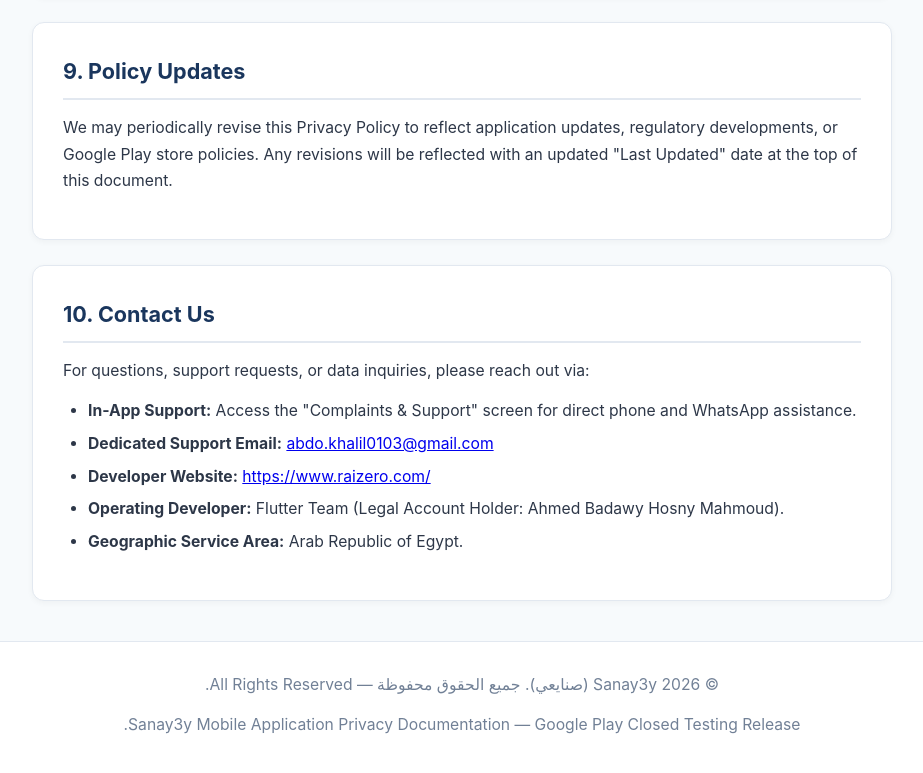
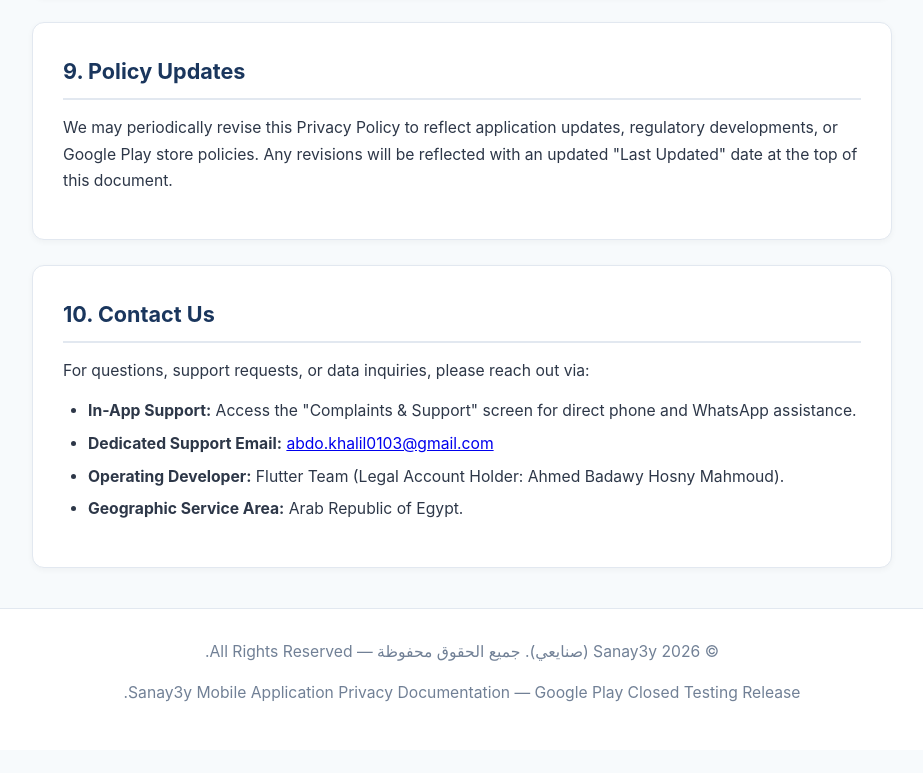
Before and after one commit to mahmoudhazem72/sanay3y-privacy-policy, a plain HTML site: page index.html in a window 1280 px wide. Shown: the part 10303-11076 px from the top of the page, without its empty margins (178-1101 px from the left). After the commit the page ends 11053 px from the top, so only its background shows below. Drawn offline with Linux system fonts and the light colour scheme.

Commit message:
Remove developer website link from index.html
Removed the developer website link from the support section.

```diff
--- a/index.html
+++ b/index.html
@@ -609,7 +609,6 @@
             <ul>
                 <li><strong>In-App Support:</strong> Access the "Complaints & Support" screen for direct phone and WhatsApp assistance.</li>
                 <li><strong>Dedicated Support Email:</strong> <a href="mailto:abdo.khalil0103@gmail.com">abdo.khalil0103@gmail.com</a></li>
-                <li><strong>Developer Website:</strong> <a href="https://www.raizero.com/" target="_blank" rel="noopener noreferrer">https://www.raizero.com/</a></li>
                 <li><strong>Operating Developer:</strong> Flutter Team (Legal Account Holder: Ahmed Badawy Hosny Mahmoud).</li>
                 <li><strong>Geographic Service Area:</strong> Arab Republic of Egypt.</li>
             </ul>
```
